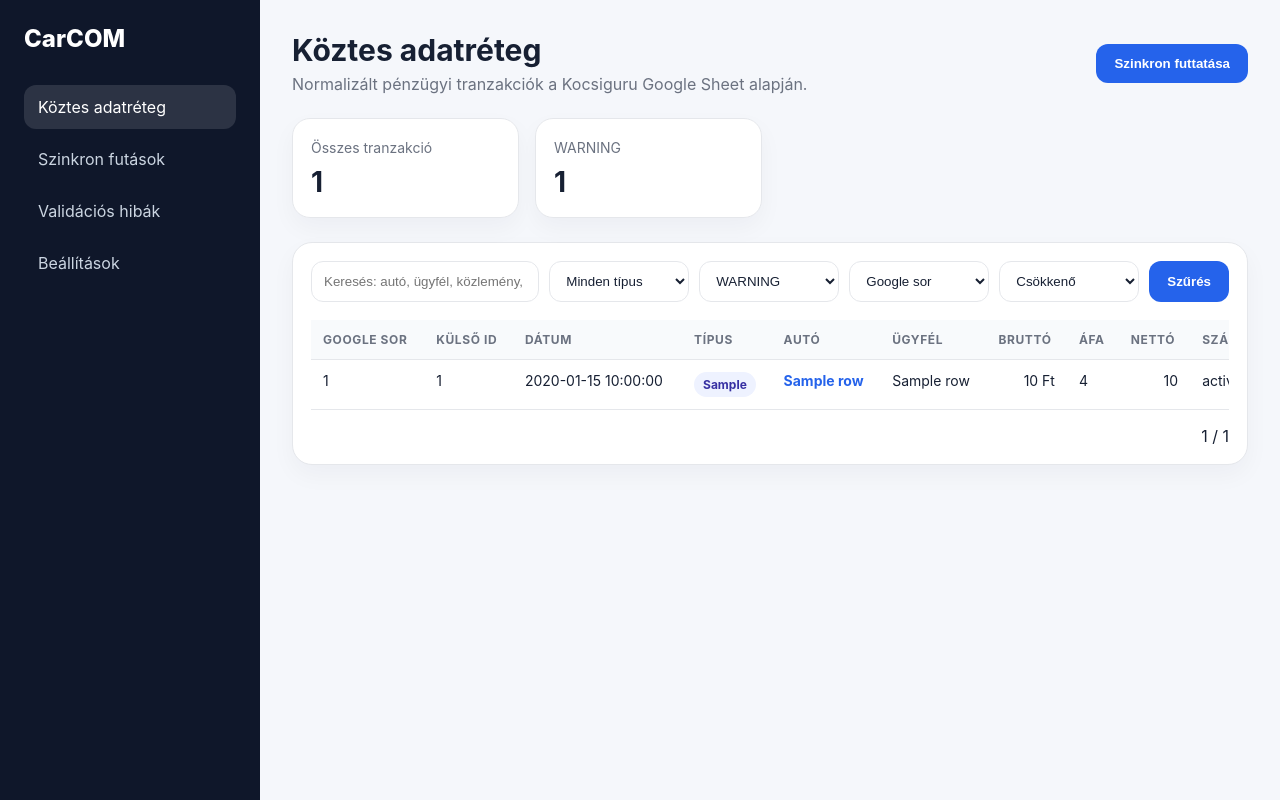
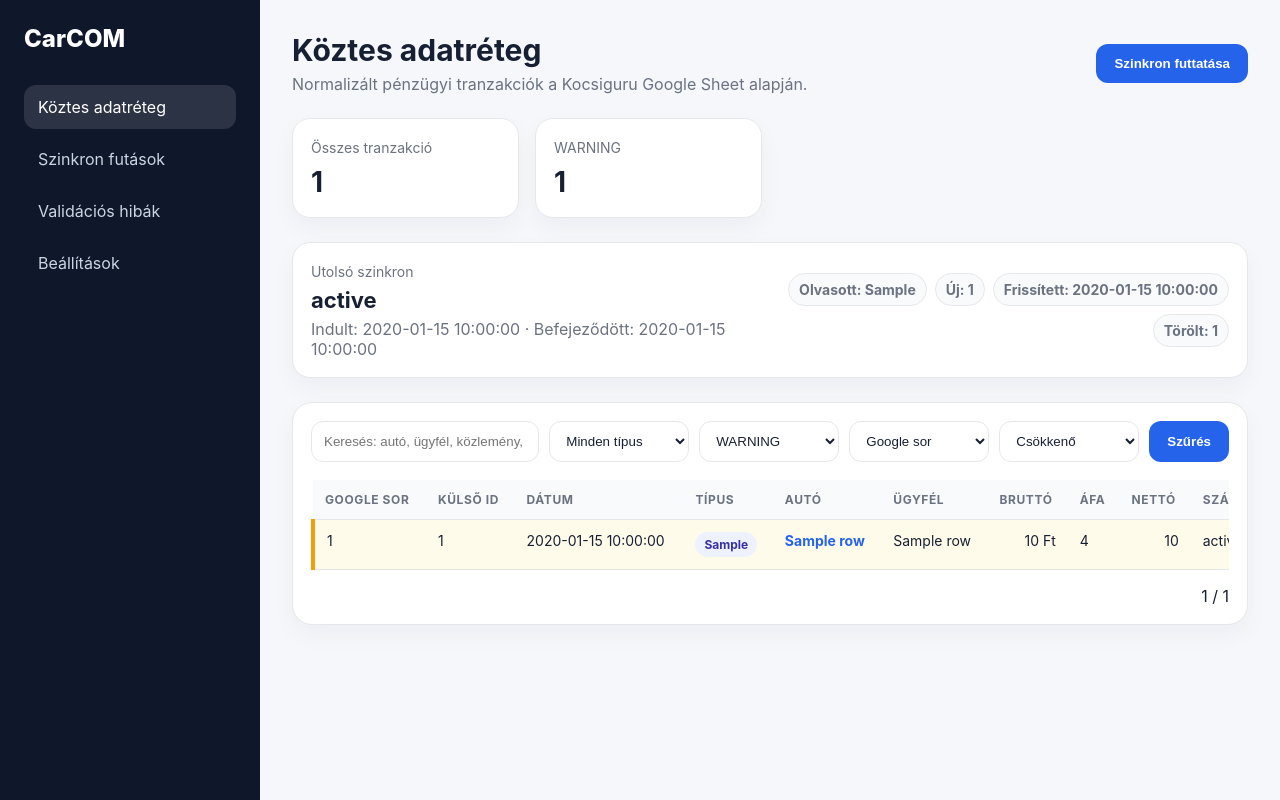
Before and after one commit to NTibor13/CarCOM, a FastAPI app: template services/web_service/templates/dashboard.html in a window 1280 px wide. Run offline with FastAPI, Linux system fonts and the light colour scheme; the template is opened without the code that fills it: most values are stand-ins (such as "Sample title", 1, 10 or a date in 2020).

Commit message:
INVALID and WARNING rows highlighted

```diff
--- a/services/web_service/app.py
+++ b/services/web_service/app.py
@@ -22,6 +22,7 @@ def dashboard(
     sort_dir: str = "desc",
     transaction_type: str = "",
     normalized_status: str = "",
+    sync_status: str = "",
 ):
     init_database()
 
@@ -128,6 +129,25 @@ def dashboard(
         """)
         status_summary = [dict(row) for row in cur.fetchall()]
 
+        cur.execute("""
+            SELECT
+                id,
+                service_name,
+                started_at,
+                finished_at,
+                status,
+                rows_read,
+                inserted_count,
+                updated_count,
+                deleted_count,
+                error_message
+            FROM sync_runs
+            ORDER BY started_at DESC
+            LIMIT 1
+        """)
+        latest_sync_run = cur.fetchone()
+        latest_sync_run = dict(latest_sync_run) if latest_sync_run else None
+
     total_pages = max((total_count + page_size - 1) // page_size, 1)
 
     return templates.TemplateResponse(
@@ -146,6 +166,8 @@ def dashboard(
             "normalized_status": normalized_status,
             "type_summary": type_summary,
             "status_summary": status_summary,
+            "latest_sync_run": latest_sync_run,
+            "sync_status": sync_status,
         },
     )
 
@@ -268,7 +290,7 @@ def validation_errors(
 @app.post("/sync")
 def run_manual_sync():
     run_pipeline_once()
-    return RedirectResponse(url="/", status_code=303)
+    return RedirectResponse(url="/?sync_status=success", status_code=303)
 
 import json
 from fastapi import HTTPException
--- a/services/web_service/static/style.css
+++ b/services/web_service/static/style.css
@@ -316,3 +316,84 @@ tbody tr:hover {
     overflow: auto;
     font-size: 13px;
 }
+
+.row-status-warning {
+  background: #fffbeb;
+}
+
+.row-status-warning:hover {
+  background: #fef3c7;
+}
+
+.row-status-invalid {
+  background: #fef2f2;
+}
+
+.row-status-invalid:hover {
+  background: #fee2e2;
+}
+
+.row-status-invalid td:first-child {
+  border-left: 4px solid #dc2626;
+}
+
+.row-status-warning td:first-child {
+  border-left: 4px solid #f59e0b;
+}
+
+.sync-alert {
+  margin-bottom: 16px;
+  padding: 14px 16px;
+  border-radius: 14px;
+  font-weight: 700;
+}
+
+.sync-alert-success {
+  background: #dcfce7;
+  color: #166534;
+  border: 1px solid #bbf7d0;
+}
+
+.sync-status-block {
+  display: flex;
+  justify-content: space-between;
+  gap: 18px;
+  align-items: center;
+  background: var(--panel);
+  border: 1px solid var(--border);
+  border-radius: 18px;
+  padding: 18px;
+  margin-bottom: 24px;
+  box-shadow: 0 10px 24px rgba(15, 23, 42, 0.04);
+}
+
+.sync-status-block span {
+  color: var(--muted);
+  font-size: 14px;
+}
+
+.sync-status-block strong {
+  display: block;
+  margin-top: 6px;
+  font-size: 22px;
+}
+
+.sync-status-block p {
+  margin: 6px 0 0;
+  color: var(--muted);
+}
+
+.sync-metrics {
+  display: flex;
+  flex-wrap: wrap;
+  gap: 8px;
+  justify-content: flex-end;
+}
+
+.sync-metrics span {
+  background: #f8fafc;
+  border: 1px solid var(--border);
+  border-radius: 999px;
+  padding: 7px 10px;
+  font-weight: 700;
+}
--- a/services/web_service/templates/dashboard.html
+++ b/services/web_service/templates/dashboard.html
@@ -41,6 +41,40 @@
                 <strong>{{ item.count }}</strong>
             </div>
             {% endfor %}
+        </section>
+
+        {% if sync_status == "success" %}
+        <section class="sync-alert sync-alert-success">
+            A szinkron futtatása befejeződött.
+        </section>
+        {% endif %}
+
+        <section class="sync-status-block">
+            <div>
+                <span>Utolsó szinkron</span>
+
+                {% if latest_sync_run %}
+                <strong>{{ latest_sync_run.status }}</strong>
+                <p>
+                    Indult: {{ latest_sync_run.started_at }}
+                    {% if latest_sync_run.finished_at %}
+                    · Befejeződött: {{ latest_sync_run.finished_at }}
+                    {% endif %}
+                </p>
+                {% else %}
+                <strong>Nincs még szinkron futás</strong>
+                <p>Indítsd el az első szinkront a jobb felső gombbal.</p>
+                {% endif %}
+            </div>
+
+            {% if latest_sync_run %}
+            <div class="sync-metrics">
+                <span>Olvasott: {{ latest_sync_run.rows_read or 0 }}</span>
+                <span>Új: {{ latest_sync_run.inserted_count or 0 }}</span>
+                <span>Frissített: {{ latest_sync_run.updated_count or 0 }}</span>
+                <span>Törölt: {{ latest_sync_run.deleted_count or 0 }}</span>
+            </div>
+            {% endif %}
         </section>
 
         <section class="panel">
@@ -121,7 +155,7 @@
                     </thead>
                     <tbody>
                     {% for row in rows %}
-                    <tr>
+                    <tr class="row-status-{{ row.normalized_status|lower }}">
                         <td>{{ row.source_row_number }}</td>
                         <td>{{ row.external_id or "" }}</td>
                         <td>{{ row.transaction_date or "" }}</td>
```
